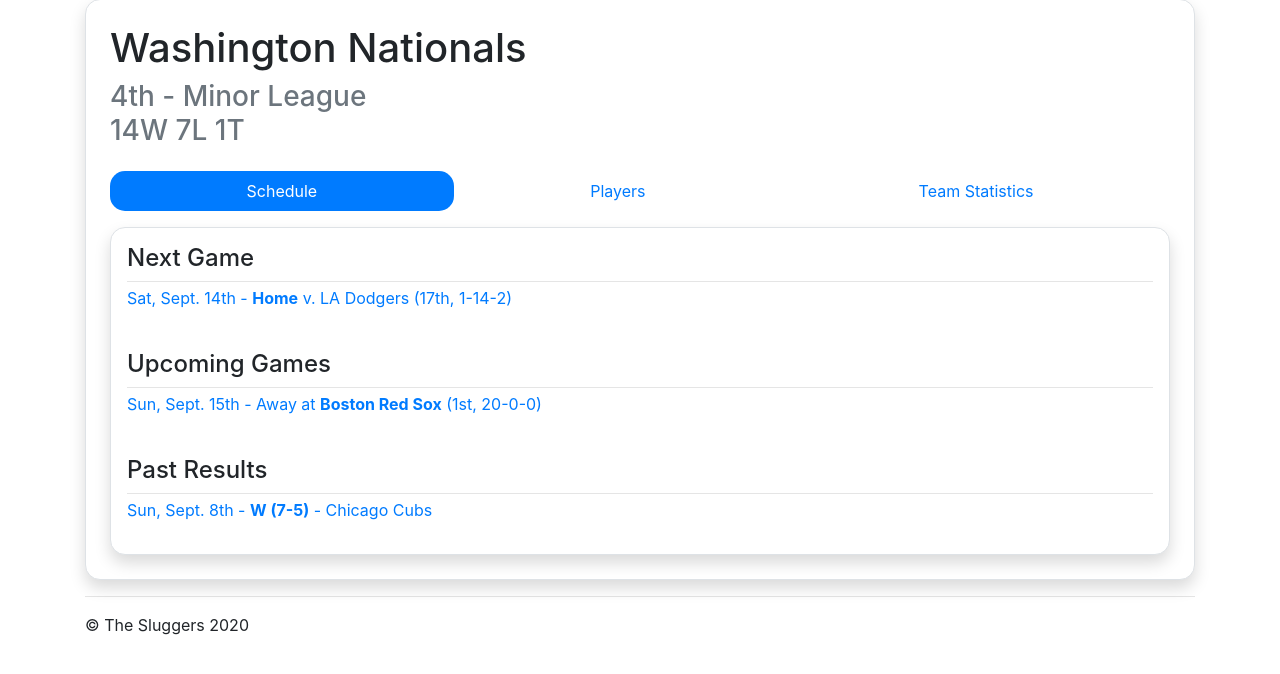
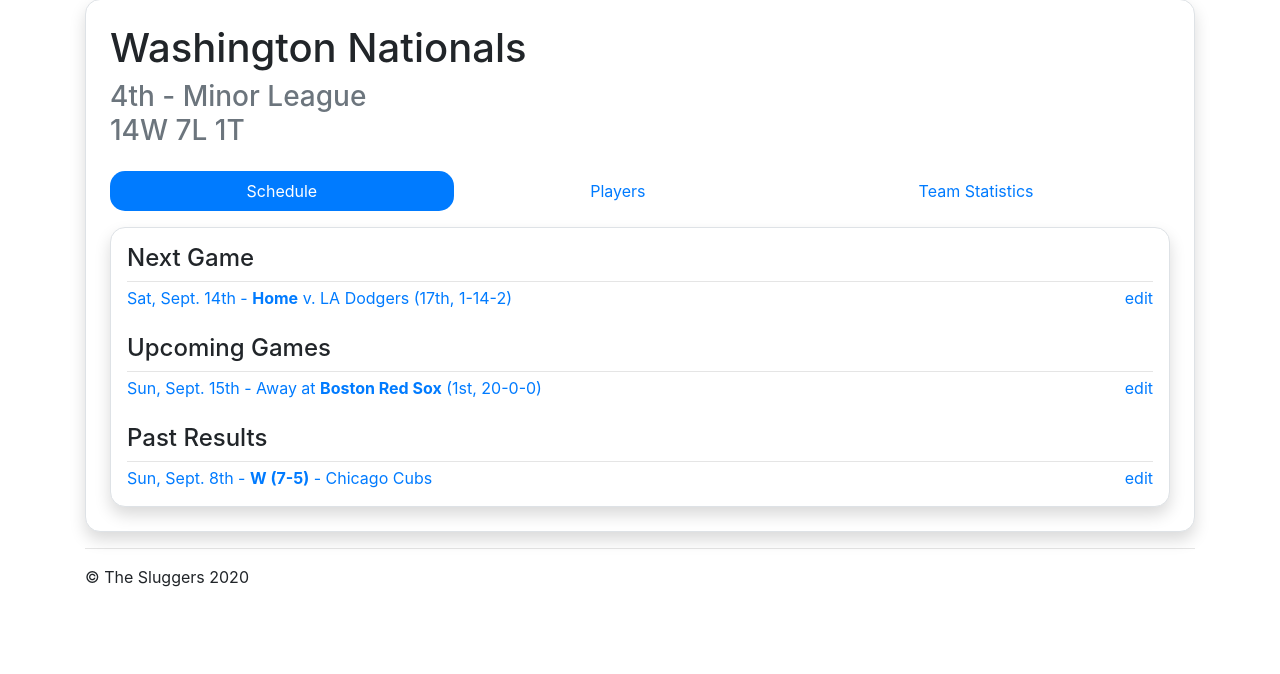
Before and after one commit to EliasHaddad00/Baseball_Database_cs4750, a Django app: page /team/ in a window 1280 px wide. Shown: the part 105-779 px from the top of the page. Run offline with Django 3.2, Linux system fonts and the light colour scheme; a user stored in the database is signed in; parts of the project's set-up code (start-up, migrations or seed data) failed here and were passed over; some libraries are stand-ins or nearby versions.

Commit message:
edit buttons on team matches

```diff
--- a/team/templates/team/view.html
+++ b/team/templates/team/view.html
@@ -15,21 +15,30 @@
             <div class="card shadow p-3 border rounded-corner">
                 <h4>Next Game</h4>
                 <hr class="mt-0 mb-1">
-                <p>
+                <div class="d-flex flex-horizontal">
                     <a href="{% url 'match:view' %}" class="text-decoration-none">Sat, Sept. 14th - <span class="font-weight-bold">Home</span> v. LA Dodgers (17th, 1-14-2)</a>
-                </p>
+                    {% if user.is_authenticated %}
+                        <a href="{% url 'match:edit' %}" class="ml-auto">edit</a>
+                    {% endif %}
+                </div>
                 <br>
                 <h4>Upcoming Games</h4>
                 <hr class="mt-0 mb-1">
-                <p>
+                <div class="d-flex flex-horizontal">
                     <a href="{% url 'match:view' %}" class="text-decoration-none">Sun, Sept. 15th - Away at <span class="font-weight-bold">Boston Red Sox</span> (1st, 20-0-0)</a>
-                </p>
+                    {% if user.is_authenticated %}
+                        <a href="{% url 'match:edit' %}" class="ml-auto">edit</a>
+                    {% endif %}
+                </div>
                 <br>
                 <h4>Past Results</h4>
                 <hr class="mt-0 mb-1">
-                <p>
+                <div class="d-flex flex-horizontal">
                     <a href="{% url 'match:view' %}" class="text-decoration-none">Sun, Sept. 8th - <span class="font-weight-bold">W (7-5)</span> - Chicago Cubs</a>
-                </p>
+                    {% if user.is_authenticated %}
+                        <a href="{% url 'match:edit' %}" class="ml-auto">edit</a>
+                    {% endif %}
+                </div>
             </div>
         </div>
         <div class="tab-pane fade" id="players">
```
